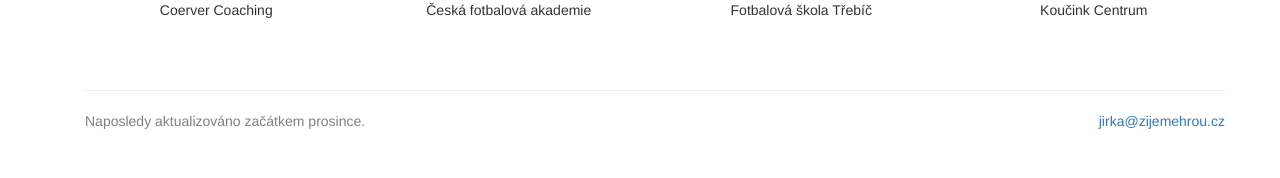
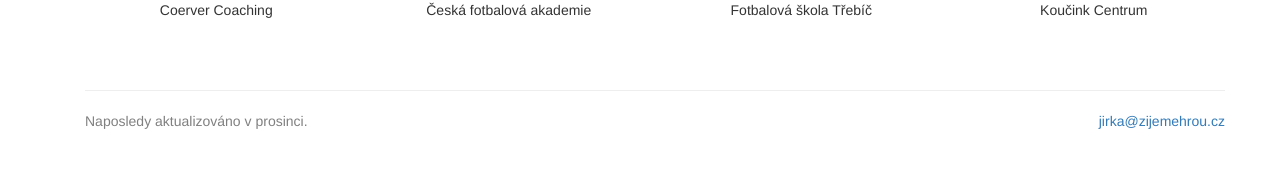
Before and after one commit to zoul/zijeme-hrou, a Jekyll site: the page built from index.html, in a window 1280 px wide. Shown: the part 1290-1468 px from the top of the page. Built offline with Jekyll 4.4.1, drawn with Linux system fonts in a browser that asks for light colours; nearby versions of some CDN libraries; library files that are not in the unit come from our copies.

Commit message:
Datum poslední aktualizace.

```diff
--- a/_includes/footer.html
+++ b/_includes/footer.html
@@ -1,4 +1,4 @@
 <div class="footer clearfix">
-    <p class="pull-left">Naposledy aktualizováno začátkem prosince.</p>
+    <p class="pull-left">Naposledy aktualizováno v prosinci.</p>
     <p class="pull-right"><a href="mailto:jirka@zijemehrou.cz">jirka@zijemehrou.cz</a></p>
 </div>
```
